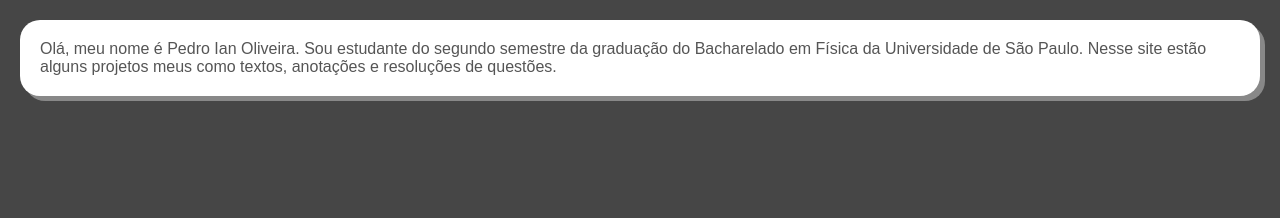
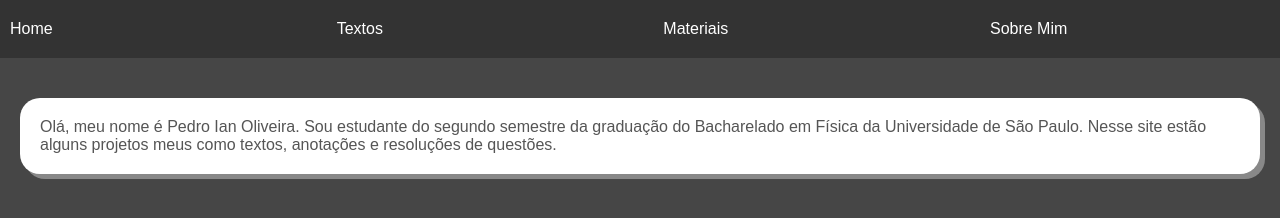
Before and after one commit to pedro-ian/pedro-ian.github.io, a plain HTML site: page index.html in a window 1280 px wide. Drawn offline with Linux system fonts and the light colour scheme.

Commit message:
Adicionada navegação

```diff
--- a/index.html
+++ b/index.html
@@ -4,7 +4,21 @@
   <link rel="stylesheet" type="text/css" href="style.css">
 </head>
 <body>
-  <section class="site-section">
+  <nav class="floating-nav">
+    <div class="nav-item">
+      <a href="index.html">Home</a>
+    </div>
+    <div class="nav-item">
+      <a href="textos.html">Textos</a>
+    </div>
+    <div class="nav-item">
+      <a href="materiais.html">Materiais</a>
+    </div>
+    <div class="nav-item">
+      <a href="sobre-mim.html">Sobre Mim</a>
+    </div>
+  </nav>
+  <section class="apresentacao">
     <p>
       Olá, meu nome é Pedro Ian Oliveira. Sou estudante do segundo semestre da graduação do Bacharelado em Física da Universidade de São Paulo. Nesse site estão alguns projetos meus como
       textos, anotações e resoluções de questões.
--- a/style.css
+++ b/style.css
@@ -58,7 +58,7 @@
 /* Your existing CSS styles go here */
 
 /* Style the new section */
-.site-section {
+.apresentacao {
   background-color: #fff; /* Set a white background color for the section */
   padding: 20px;
   margin: 20px;
@@ -66,17 +66,40 @@
   box-shadow: 5px 5px 0px #888888; /* Apply a gray shadow effect */
 }
 
-.site-section h1 {
+.apresentacao h1 {
   font-size: 24px;
   color: #333; /* Set a dark text color for the heading */
 }
 
-.site-section p {
+.apresentacao p {
   font-size: 16px;
   color: #555; /* Set a slightly darker text color for the paragraph */
 }
 
+.floating-nav {
+  display: flex;
+  justify-content: space-between; /* Distribute elements equally horizontally */
+  margin: 20px 0; /* Add spacing above and below the navigation */
+  position: relative;
+  top: 9px;
+  left: 0;
+  transform: translateY(-50%);
+  background-color: #333;
+  padding: 10px 0;
+}
 
-.navbar a:hover {
-  color: #00a0e8;
+.nav-item {
+  width: calc(25% - 20px); /* Set each navigation item to be 25% of the container width with some spacing */
 }
+
+.floating-nav a {
+  display: block;
+  padding: 10px;
+  color: #fff;
+  text-decoration: none;
+  transition: background-color 0.3s;
+}
+
+.floating-nav a:hover {
+  background-color: #00a0e8;
+}
```
Also changed, not shown: materiais.html (added), sobre-mim.html (added), textos.html (added).
